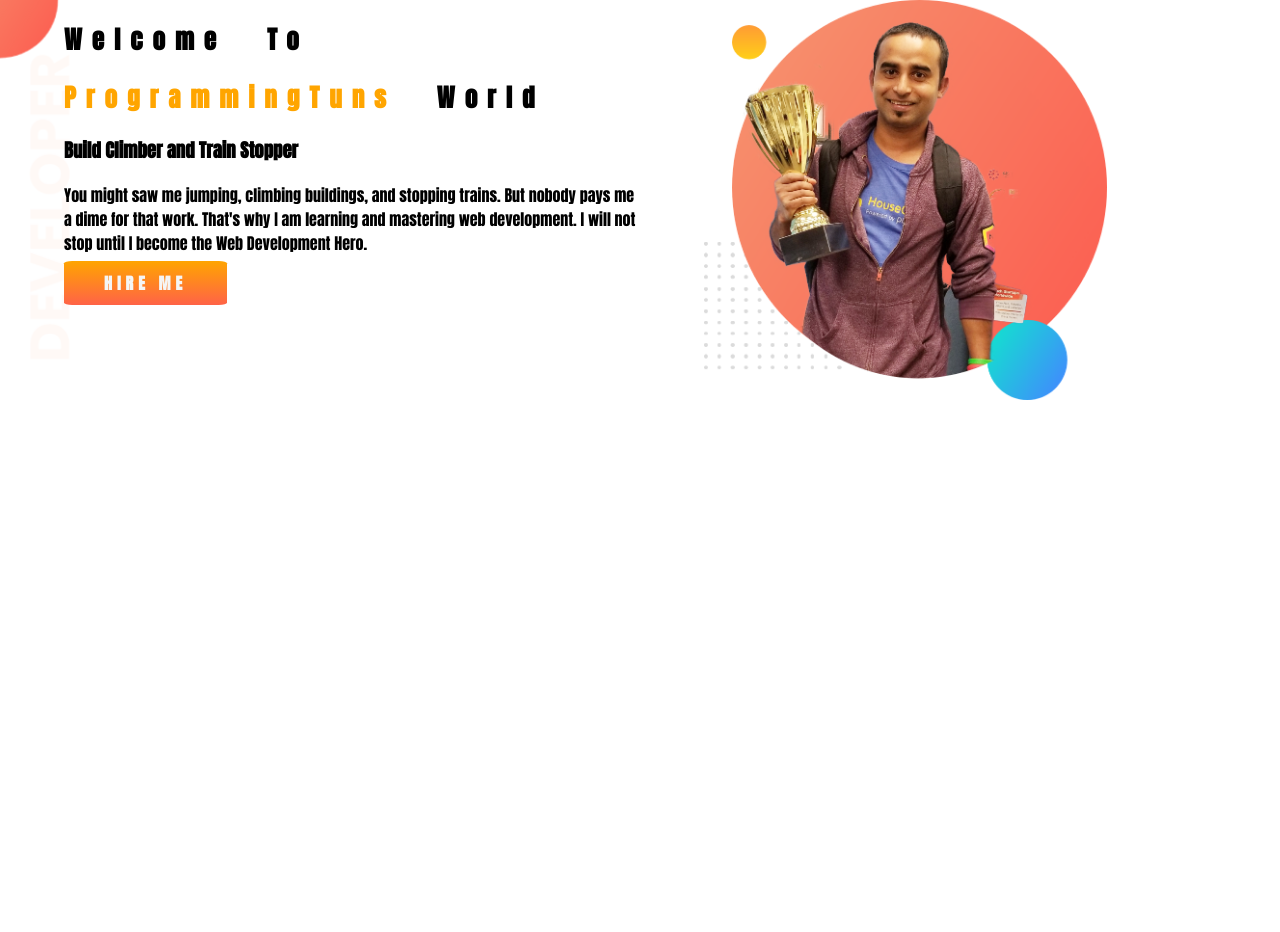
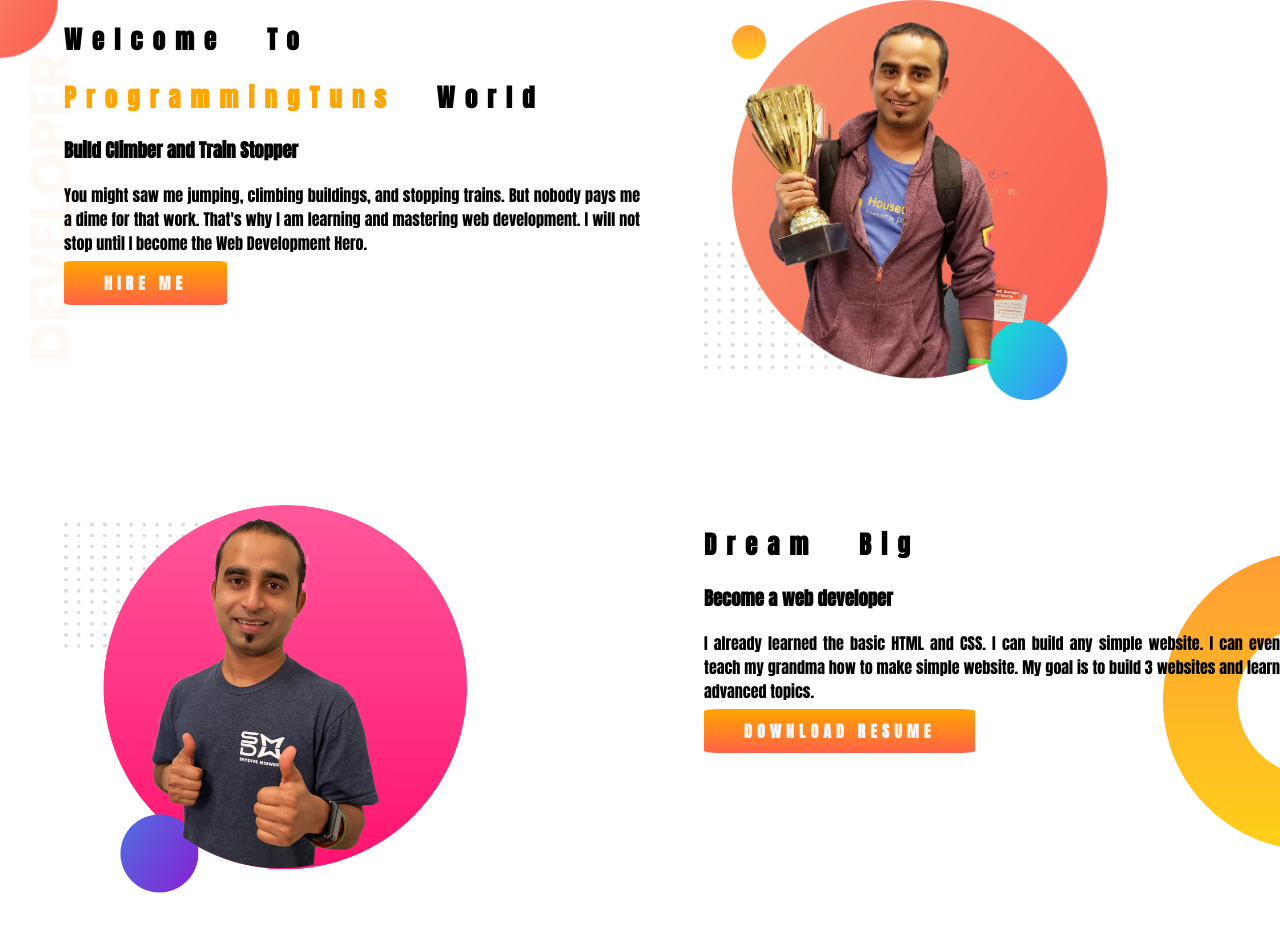
Before and after one commit to programmingtuns/Developer-portfolio, a plain HTML site: page index.html in a window 1280 px wide. Before the commit the page ends 800 px from the top, so only its background shows below. Drawn offline with Linux system fonts and the light colour scheme.

Commit message:
code added

```diff
--- a/index.html
+++ b/index.html
@@ -17,7 +17,7 @@
         <h1>Welcome  To </h1>
         <h1><span class="orange-color">ProgrammingTuns</span> World </h1>
         <h3>Build Climber and Train Stopper</h3>
-        <p>You might saw me jumping, climbing buildings, and stopping trains. But nobody pays me a dime for that work. That's why I am learning and mastering web development. I will not stop until I become the Web Development Hero.
+        <p class="text-align">You might saw me jumping, climbing buildings, and stopping trains. But nobody pays me a dime for that work. That's why I am learning and mastering web development. I will not stop until I become the Web Development Hero.
         </p>
         <a class="link-button" target="_blank" href="https://www.linkedin.com/company/programminghero/">HIRE ME</a>
     </div>
@@ -27,5 +27,18 @@
         <img src="images/jhankar.png" alt="">
     </div>
    </section>
+
+   <section class="Dream-big">
+
+    <div class="half-width" >
+        <img src="images/jhankar2.png" alt="">
+    </div>
+    <div class="half-width">
+        <h1>Dream Big</h1>
+        <h3>Become a web developer</h3>
+        <p class="text-align">I already learned the basic HTML and CSS. I can build any simple website. I can even teach my grandma how to make simple website. My goal is to build 3 websites and learn advanced topics.</p>
+        <a class="link-button" href="#">DOWNLOAD RESUME</a>
+    </div>
+   </section>
 </body>
 </html>
--- a/style.css
+++ b/style.css
@@ -15,6 +15,8 @@ h1{
 
 section{
     display:flex;
+    margin-bottom: 100px;
+
 
 }
 .half-width{
@@ -34,7 +36,16 @@ section{
     border-radius: 5%;
 
 }
+.text-align{
+    text-align:justify;
+}
 .top-banner{
     background-image: url(images/top-banner.png);
     background-repeat: no-repeat;
 }
+.Dream-big{
+    background-image: url(images/dream-bg.png);
+    background-position: right;
+    background-repeat: no-repeat;
+    padding-right: 2p;
+}
```
